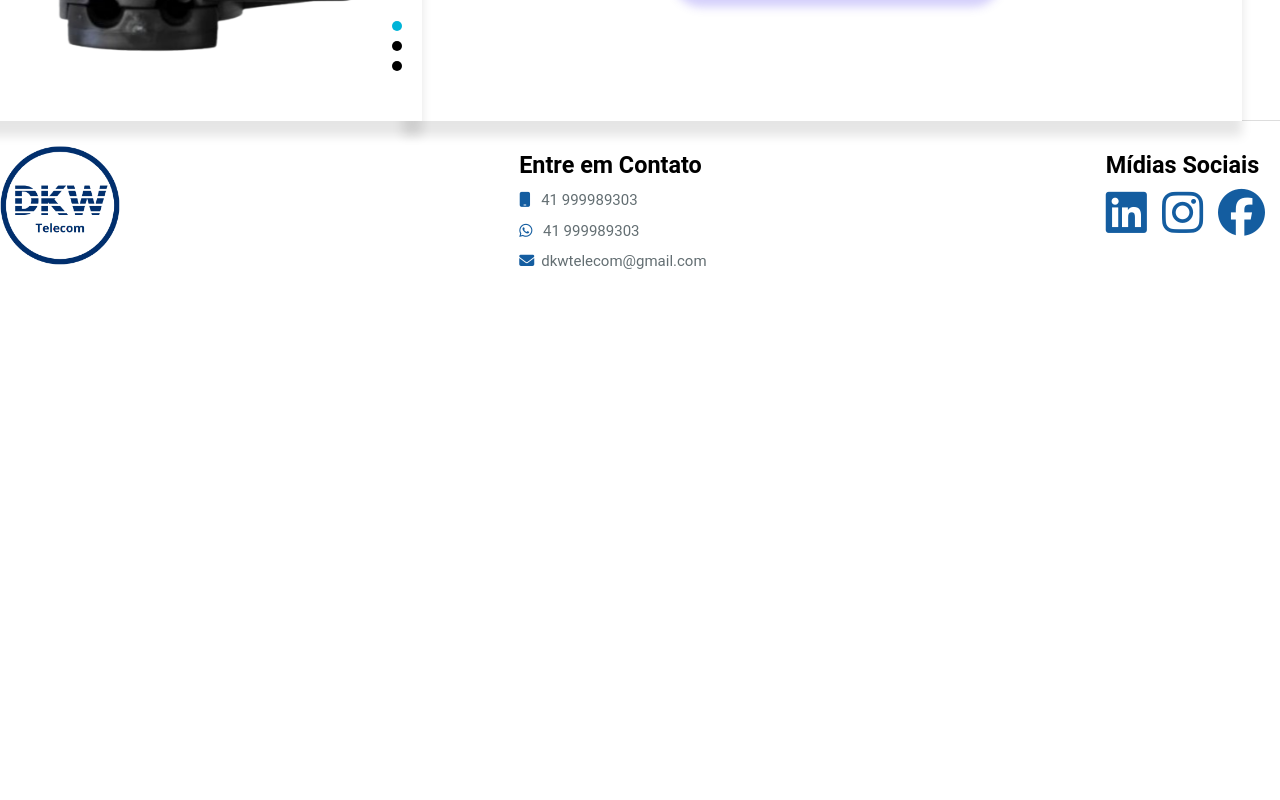
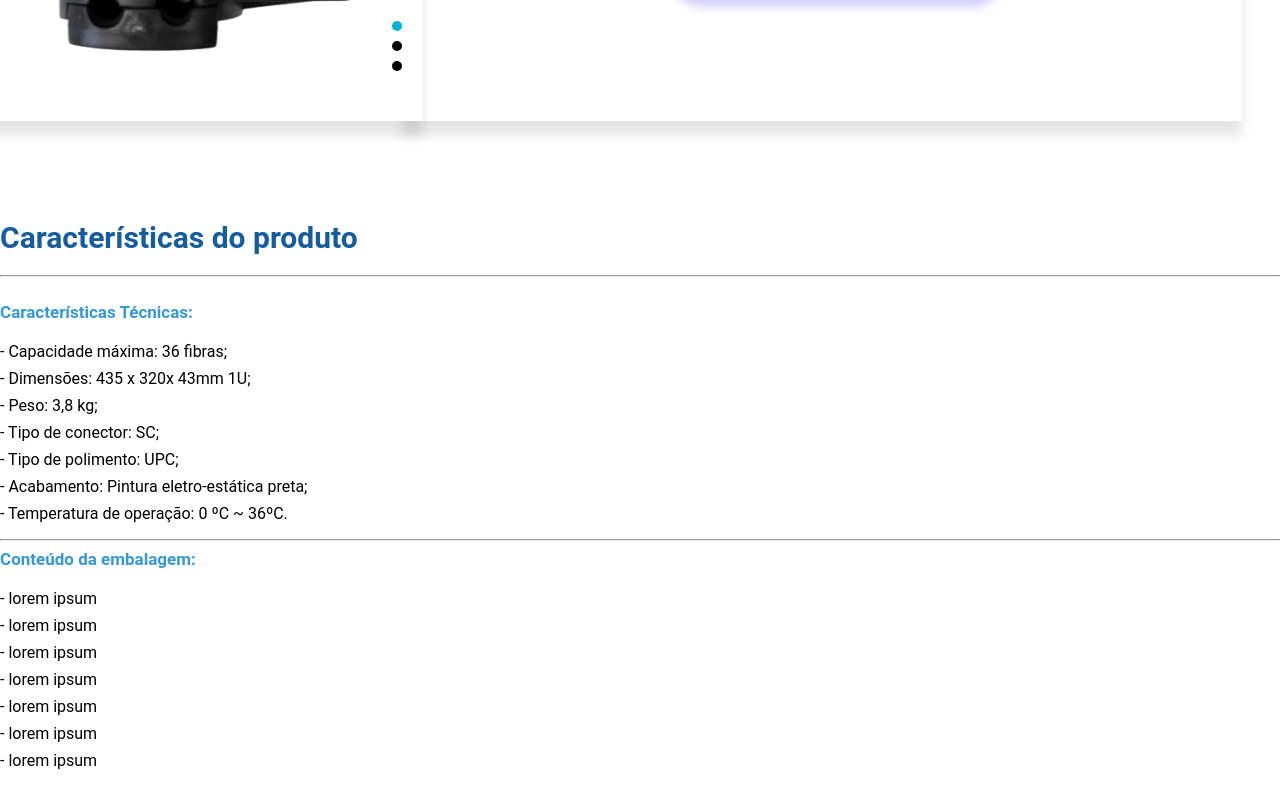
Before and after one commit to LorenzoGTRRZ/Dkw-telecom-web, a website: page content/Produto/produto1.html in a window 1280 px wide. Shown: the part 680-1480 px from the top of the page. Before the commit the page ends 1001 px from the top, so only its background shows below. Drawn offline with nearby package versions, Linux system fonts and the light colour scheme; files that its build step writes are made by us from their sources; files whose address does not match are found by name.

Commit message:
alterações em produto.

```diff
--- a/content/Produto/produto1.html
+++ b/content/Produto/produto1.html
@@ -80,6 +80,65 @@
         </div>
     </section>
 
+    <section class="caracteristicas">
+        <div class="caracteristicas__title">
+            <h1>Características do produto</h1>
+
+            <hr>
+        </div>
+
+        <div class="caracteristicas__topic">
+            <h2>Características Técnicas:</h2>
+            <p>
+                - Capacidade máxima: 36 fibras;
+            </p>
+            <p>
+                - Dimensões: 435 x 320x 43mm 1U;
+            </p>
+            <p>
+                - Peso: 3,8 kg;
+            </p>
+            <p>
+                - Tipo de conector: SC;
+            </p>
+            <p>
+                - Tipo de polimento: UPC;
+            </p>
+            <p>
+                - Acabamento: Pintura eletro-estática preta;
+            </p>
+            <p>
+                - Temperatura de operação: 0 ºC ~ 36ºC.
+            </p>
+
+            <hr>
+
+            <h2>Conteúdo da embalagem:</h2>
+            <p>
+                - lorem ipsum
+            </p>
+            <p>
+                - lorem ipsum
+            </p>
+            <p>
+                - lorem ipsum
+            </p>
+            <p>
+                - lorem ipsum
+            </p>
+            <p>
+                - lorem ipsum
+            </p>
+            <p>
+                - lorem ipsum
+            </p>
+            <p>
+                - lorem ipsum
+            </p>
+        </div>
+    </section>
+
+
     <footer data-aos="fade-right" class="footer">
         <div class="footer__logo">
             <img src="../../dist/images/Logo 1.png" alt="Logo da Empresa Dkw Telecom">
--- a/src/styles/_footer.scss
+++ b/src/styles/_footer.scss
@@ -7,6 +7,7 @@
     justify-content: space-between;
     margin: 0 auto;
     height: 100px;
+    margin-bottom: 70px;
 
     @media (max-width: 678px) {
         display: block;
--- a/src/styles/_produto.scss
+++ b/src/styles/_produto.scss
@@ -17,6 +17,20 @@
         display: flex;
         padding-top: 300px;
         padding-bottom: 200px;
+
+        @media (max-width: 375px){
+            display: block;
+            padding-top: 600px;
+            padding-bottom: 200px;
+            width: 100%;
+        }
+
+        @media (min-width: 376px) and (max-width: 678px) {
+            display: block;
+            padding-top: 300px;
+            padding-bottom: 200px;
+            width: 100%;
+        }
 
         &__image-gallery {
             flex-basis: 33%;
@@ -161,6 +175,11 @@
                 margin-top: 200px;
                 text-align: center;
 
+                @media (max-width:678px){
+                    margin-top: 40px;
+                    padding: 0 10px;
+                }
+
                 &__submit {
                     width: 60%;
                     padding: 20px;
@@ -208,3 +227,56 @@
         }
     }
 }
+
+.caracteristicas {
+    max-width: 1390px;
+    width: 100%;
+    margin: 0 auto;
+    margin-bottom: 100px;
+    margin-top: 100px;
+
+    @media (max-width: 375px) {
+        margin-top: 600px;
+        max-width: 320px;
+    }
+
+    @media (min-width: 376px) and (max-width:678px){
+        margin-top: 500px;
+        max-width: 350px;
+    }
+
+    h1{
+        color: variables.$corDoBotao;
+    }
+
+    hr {
+        display: block;
+        margin-block-start: 1em;
+        margin-block-end: 0.5em;
+        margin-inline-start: auto;
+        margin-inline-end: auto;
+        overflow: hidden;
+        border-style: inset;
+        border-width: 1px;
+    }
+
+    &__title {
+        text-align: start;
+        font-size: 20px;
+        margin-bottom: 25px
+    }
+
+    &__topic {
+        display: block;
+
+        p {
+            margin-bottom: 8px;
+        }
+
+        h2{
+            font-size: 17px;
+            margin-bottom: 20px;
+            color: variables.$corDoTextoAzul;
+        }
+    }
+}
```
